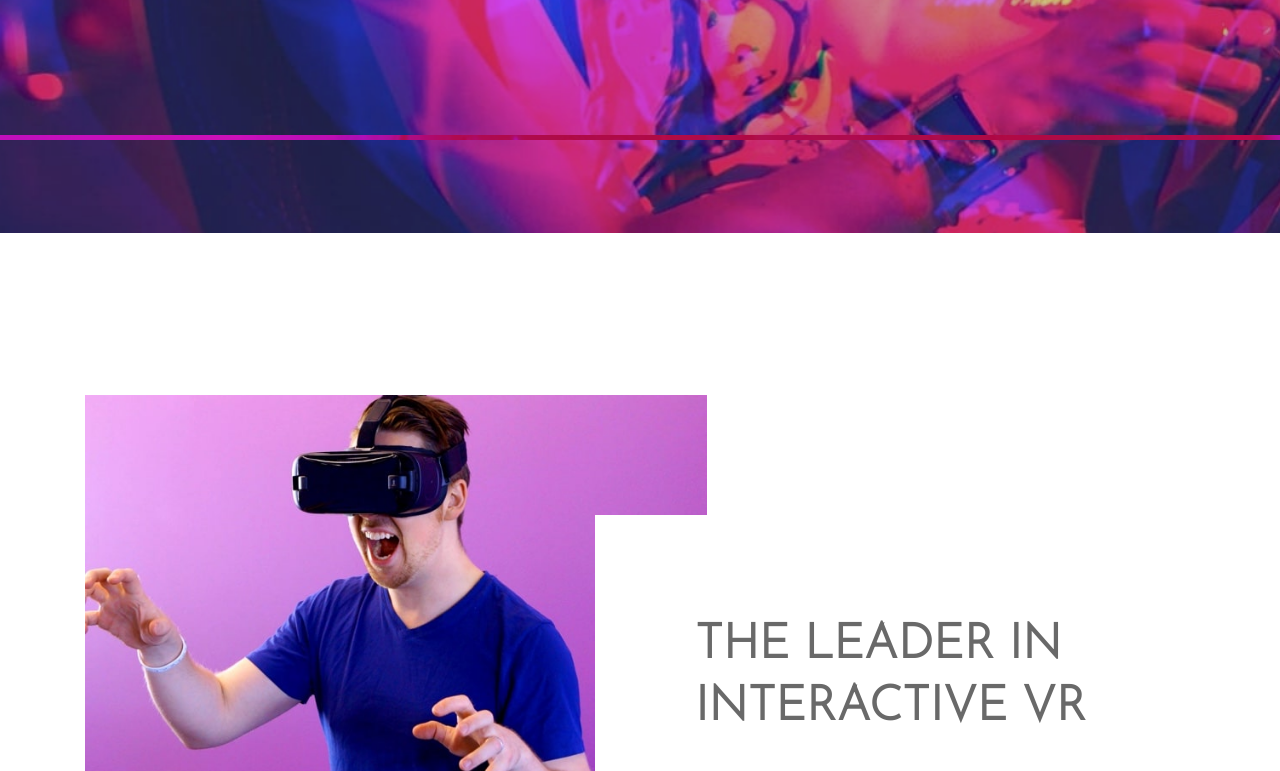
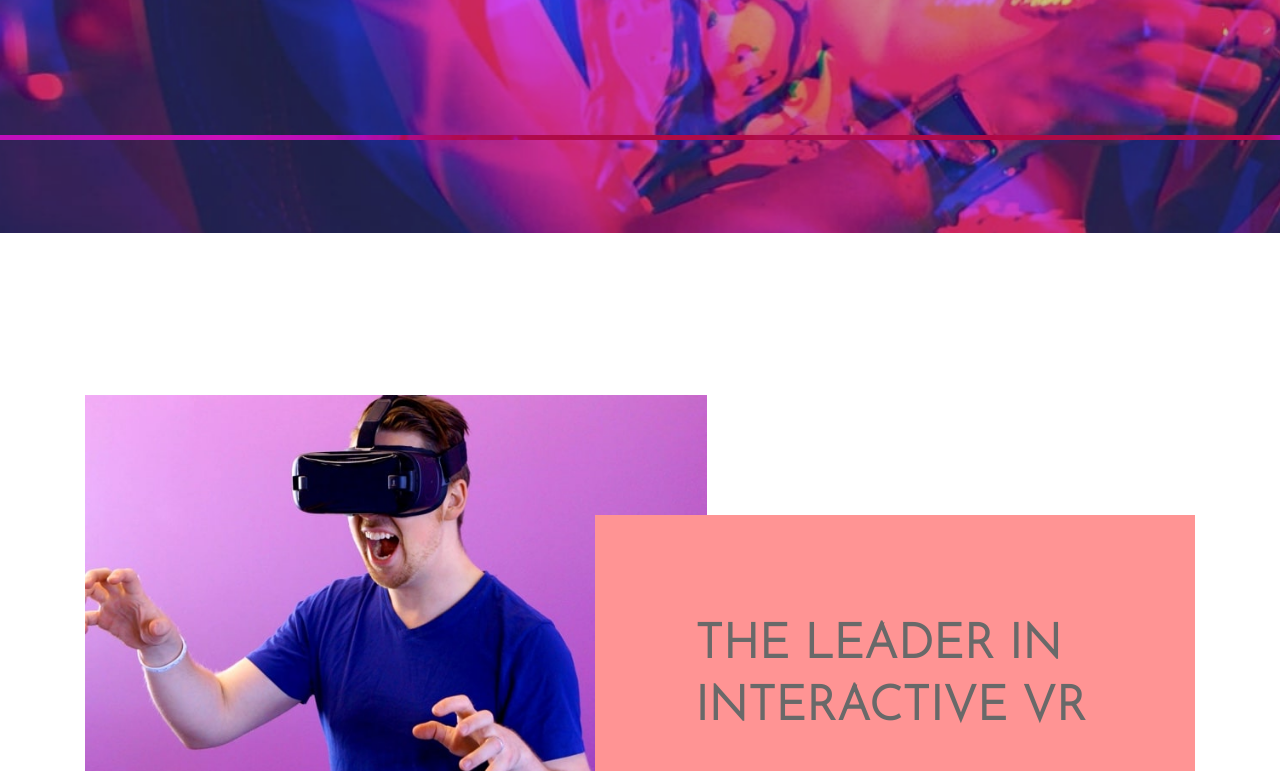
Before and after one commit to Fumi8/loopstudio, a plain HTML site: page index.html in a window 1280 px wide. Shown: the part 567-1338 px from the top of the page. Drawn offline with nearby package versions, Linux system fonts and the light colour scheme; files that its build step writes are made by us from their sources.

Commit message:
colorのwhiteをピンク色に変更

```diff
--- a/app/scss/_variables.scss
+++ b/app/scss/_variables.scss
@@ -1,5 +1,5 @@
 //Color
-$white: hsl(0, 0%, 100%);
+$white: hsl(0, 100%, 79%);
 $black: hsl(0, 0%, 0%);
 $darkGray: hsl(0, 0%, 55%);
 $veryDarkGray: hsl(0, 0%, 41%);
```
